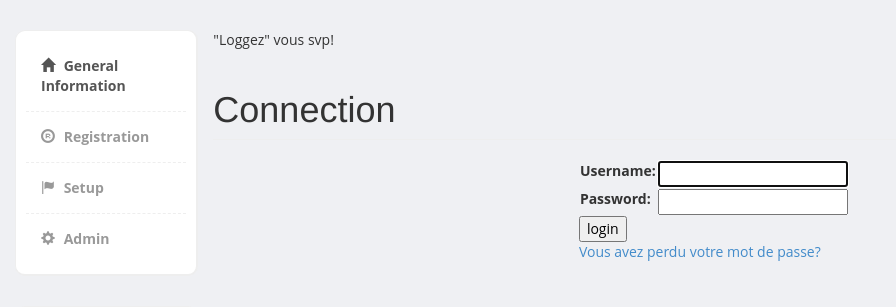
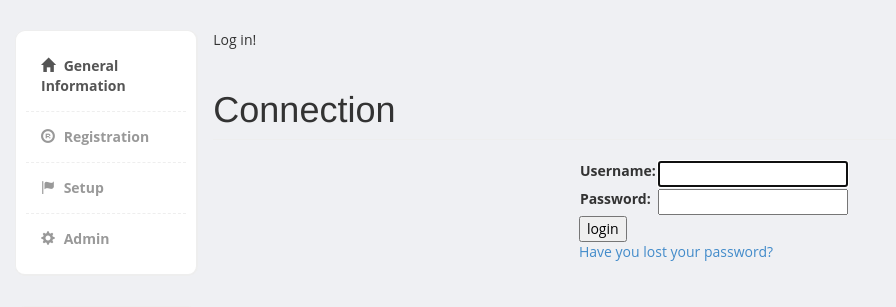
Before and after one commit to camillemarini/ws_telecom, a Django app: page /accounts/login/?next=/registration_admin in a window 1280 px wide. Shown: the part 66-373 px from the top of the page, without its empty margins (0-896 px from the left). Run offline with Django 3.2, Linux system fonts and the light colour scheme; some libraries are stand-ins or nearby versions.

Commit message:
login ok

```diff
--- a/frontapp/templates/registration/login.html
+++ b/frontapp/templates/registration/login.html
@@ -5,14 +5,14 @@
 {% block content %}
 
 {% if form.errors %}
-<p>Oups, votre username et mot de passe ne se correspondent pas. Essayez de nouveau!</p>
+<p>Oups, your username and password do not match. Try again!</p>
 {% endif %}
 
 {% if next %}
     {% if user.is_authenticated %}
-    <p>Désolé, vous n'avez pas acces à cette page.</p>
+    <p>Sorry, you cannot access this page.</p>
     {% else %}
-    <p>"Loggez" vous svp!</p>
+    <p>Log in!</p>
     {% endif %}
 {% endif %}
 
@@ -40,7 +40,7 @@
         </form>
 
         {# Assumes you setup the password_reset view in your URLconf #}
-        <p><a href="{% url 'password_reset_recover' %}">Vous avez perdu votre mot de passe?</a></p>
+        <p><a href="{% url 'password_reset_recover' %}">Have you lost your password?</a></p>
     </div>
     <div class="col-md-4">
     </div>
```
Also changed, not shown: 1 other file.
